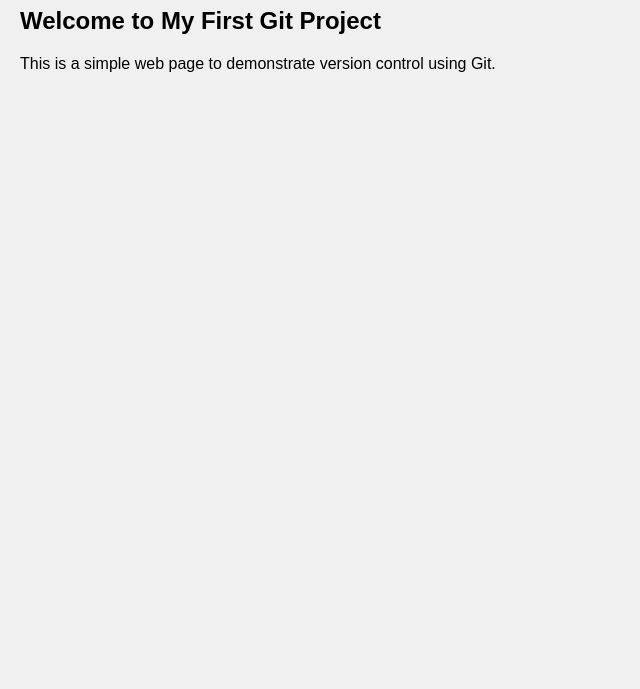
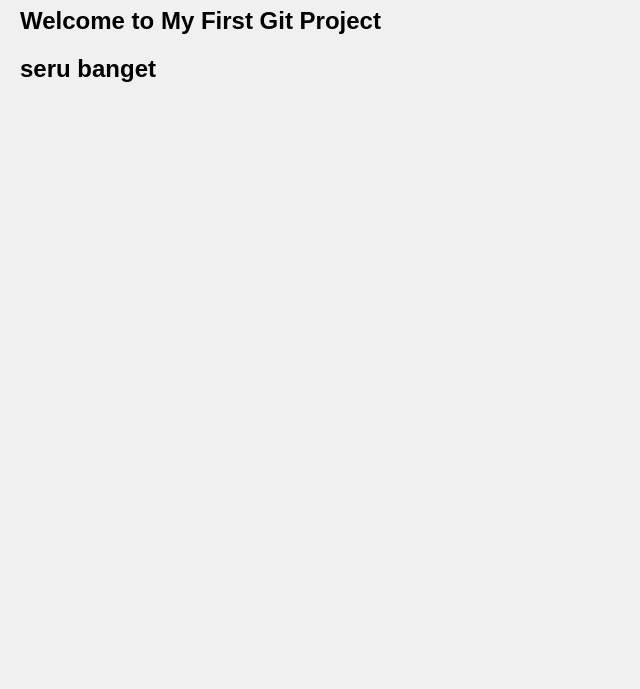
Before and after one commit to RiskiJayaPutra/my-web-project, a plain HTML site: page index.html in a window 1280 px wide. Shown: the part 111-800 px from the top of the page, without its empty margins (0-640 px from the left). Drawn offline with Linux system fonts and the light colour scheme.

Commit message:
Update heading and replace paragraph text

```diff
--- a/index.html
+++ b/index.html
@@ -14,6 +14,6 @@
  </nav>
  <h1>Hello Git!</h1>
  <h2>Welcome to My First Git Project</h2>
- <p>This is a simple web page to demonstrate version control using Git.</p>
+ <h2>seru banget</h2>
 </body>
 </html>
```
